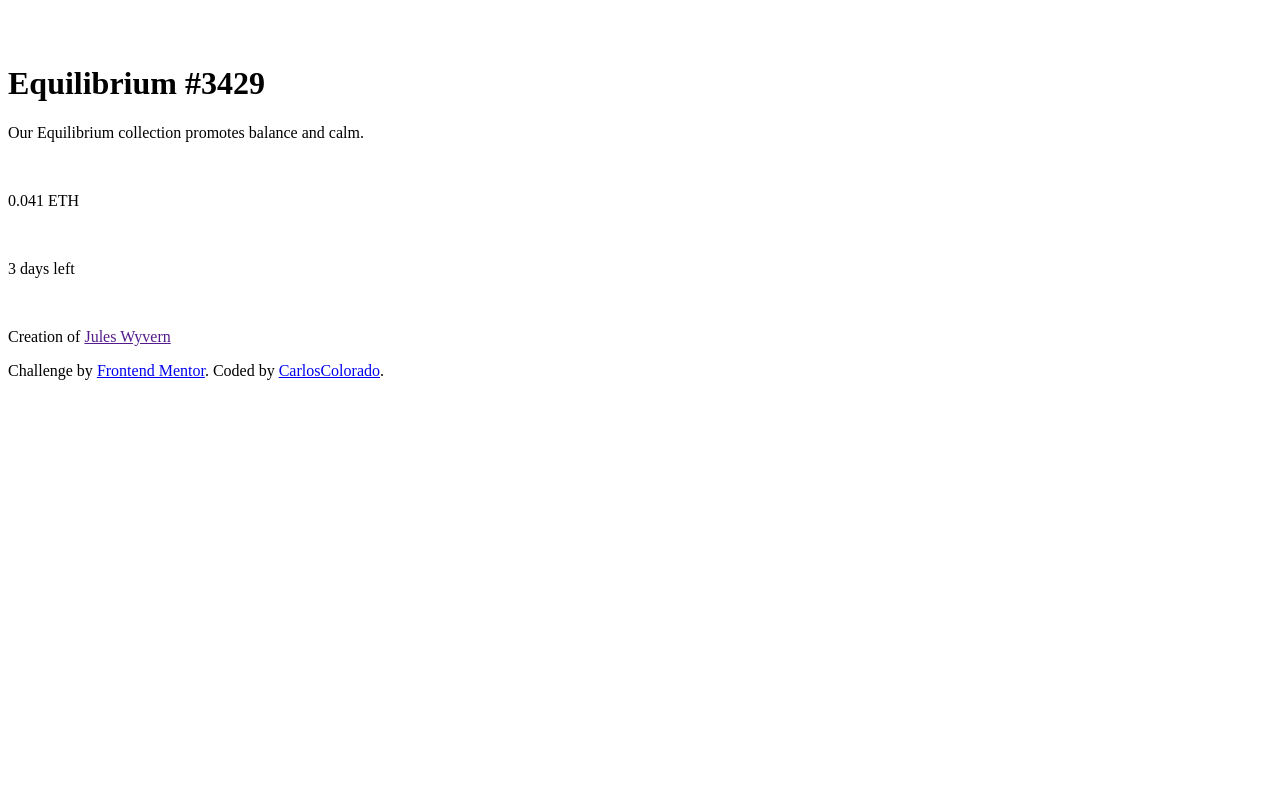
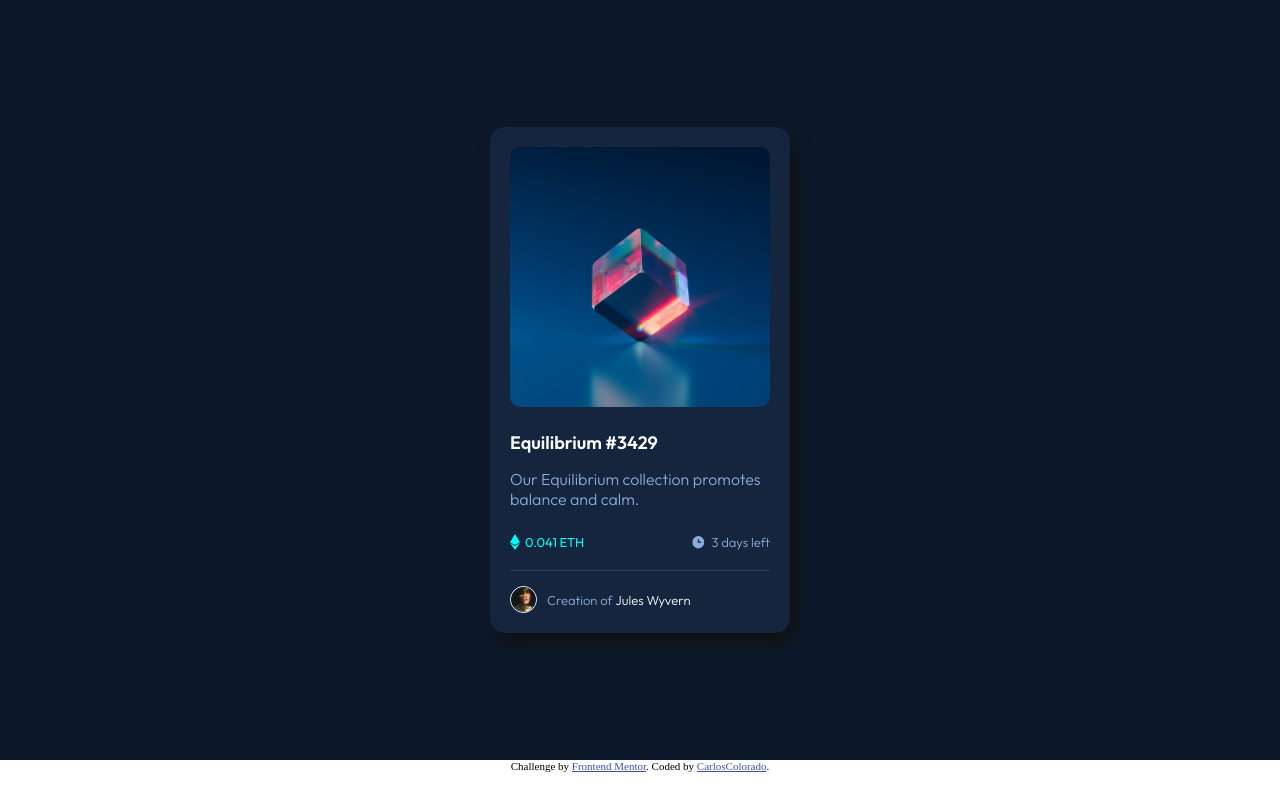
Before and after one commit to carlosAcolorado/nft-preview-component, a plain HTML site: page index.html in a window 1280 px wide. Drawn offline with Linux system fonts and the light colour scheme; the site is published under a folder, as on GitHub Pages, so addresses that start at the root find nothing.

Commit message:
Ajustando los links

```diff
--- a/index.html
+++ b/index.html
@@ -5,7 +5,7 @@
   <meta name="viewport" content="width=device-width, initial-scale=1.0"> <!-- displays site properly based on user's device -->
 
   <link rel="icon" type="image/png" sizes="32x32" href="./images/favicon-32x32.png">
-  <link rel="stylesheet" href="/style/style.css">
+  <link rel="stylesheet" href="./style/style.css">
   <link rel="preconnect" href="https://fonts.googleapis.com">
   <link rel="preconnect" href="https://fonts.gstatic.com" crossorigin>
   <link href="https://fonts.googleapis.com/css2?family=Outfit:wght@300;400;600&display=swap" rel="stylesheet">
@@ -18,9 +18,9 @@
   <div class="contenedor">
     <div class="card-container">
         <div class="image">
-          <img src="/images/image-equilibrium.jpg" alt="">
+          <img src="./images/image-equilibrium.jpg" alt="">
           <div class="view">
-            <img src="/images/icon-view.svg" alt="">
+            <img src="./images/icon-view.svg" alt="">
           </div>
 
         </div>
@@ -32,18 +32,18 @@
         </div>
         <div class="price">
           <div class="logo">
-            <img src="/images/icon-ethereum.svg" alt="">
+            <img src="./images/icon-ethereum.svg" alt="">
 
             <p>0.041 ETH</p>
           </div>
           <div class="clock">
-            <img src="/images/icon-clock.svg"  alt="">
+            <img src="./images/icon-clock.svg"  alt="">
             <p>3 days left</p>
           </div>
 
         </div>
         <div class="footer">
-          <img src="/images/image-avatar.png" alt="">
+          <img src="./images/image-avatar.png" alt="">
           <p>Creation of <a href="">Jules Wyvern</a></p>
         </div>
     </div>
```
